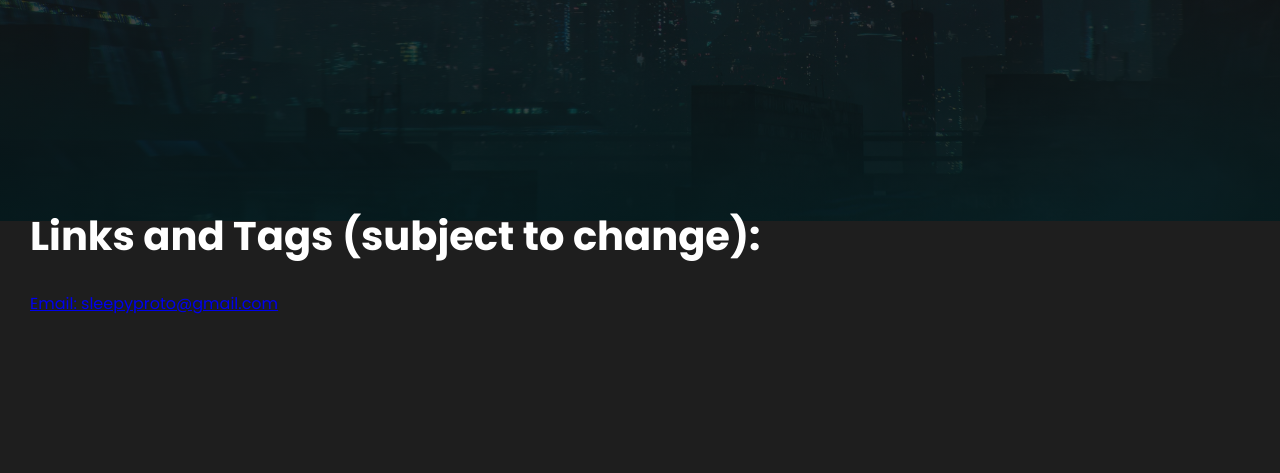
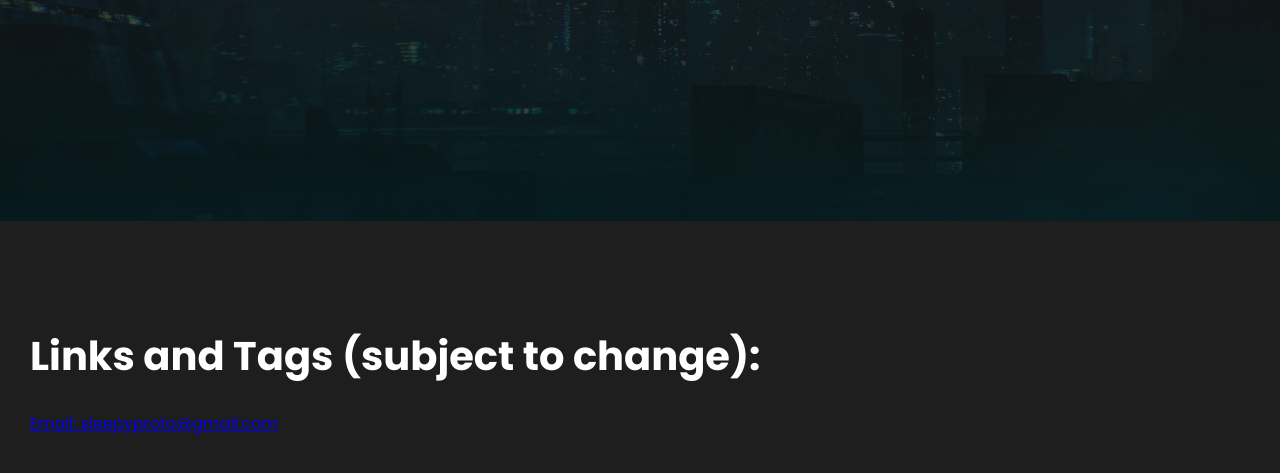
Before and after one commit to SleepyFur/SleepyFur.GitHub.io, a plain HTML site: page social-links/index.html in a window 1280 px wide. Shown: the part 579-1052 px from the top of the page. Before the commit the page ends 970 px from the top, so only its background shows below. Drawn offline with nearby package versions, Linux system fonts and the light colour scheme.

Commit message:
Update style.css

```diff
--- a/style.css
+++ b/style.css
@@ -130,7 +130,7 @@ body {
     position: absolute;
     text-align: left;
     margin: 10px;
-    bottom: -25%;
+    bottom: -40%;
     margin: 30px;
 }
 
```
